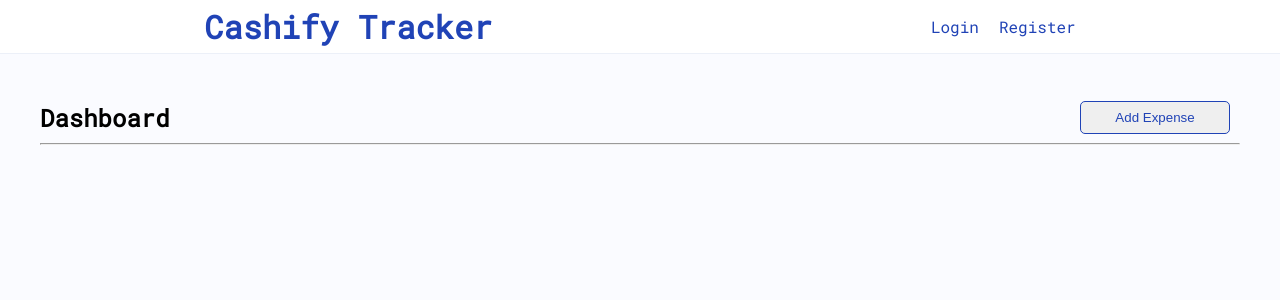
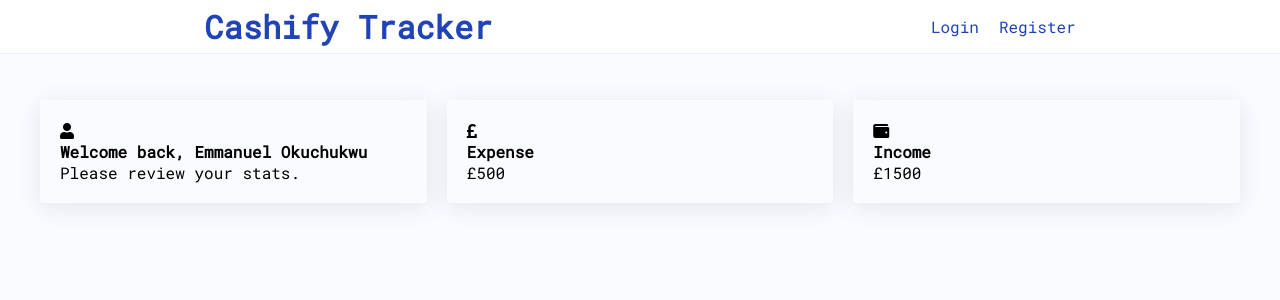
Before and after one commit to emmanz1995/expense-tracker-app, a React (Create React App) app: page /dashboard in a window 1280 px wide. Shown: the top 300 px of the page. Built offline with nearby package versions, Linux system fonts and the light colour scheme; no server answers.

Commit message:
started designing the dashboard

```diff
--- /dev/null
+++ b/src/component/cards/DashboardCard.jsx
@@ -0,0 +1,17 @@
+import React from 'react';
+import { StyledDashboardCard } from './styles';
+import { Link } from 'react-router-dom';
+
+const DashboardCard = ({ title, count, info, icon }) => {
+    return (
+        <StyledDashboardCard>
+            <Link to="" style={{ textDecoration: 'none', color: '#000' }}>
+                <span>{icon}</span>
+                <h4>{title}</h4>
+                <p>{count || info}</p>
+            </Link>
+        </StyledDashboardCard>
+    );
+}
+
+export default DashboardCard;
--- a/src/component/cards/styles.js
+++ b/src/component/cards/styles.js
@@ -18,3 +18,11 @@ export const Card = styled.div`
     //margin: 10px;
   }
 `;
+
+export const StyledDashboardCard = styled(Card)`
+  -webkit-box-shadow: 0 4px 24px 0 rgb(34 41 47 / 10%);
+  -moz-box-shadow: 0 4px 24px 0 rgb(34 41 47 / 10%);
+  box-shadow: 0 4px 24px 0 rgb(34 41 47 / 10%);
+  padding: 20px;
+  border: none;
+`;
--- a/src/pages/dashboard/Dashboard.jsx
+++ b/src/pages/dashboard/Dashboard.jsx
@@ -1,27 +1,33 @@
-import React, { useState } from 'react';
+import React, { /* useState */ } from 'react';
 import Navbar from "../../component/navigation/Navbar";
-import ExpenseModal from "../../component/modals/ExpenseModal";
-import { motion, AnimatePresence } from 'framer-motion';
-import { StyledModalButton } from '../../component/modals/style';
+// import ExpenseModal from "../../component/modals/ExpenseModal";
+// import { motion, AnimatePresence } from 'framer-motion';
+// import { StyledModalButton } from '../../component/modals/style';
 import { DashboardContainer } from './styles';
+import DashboardCard from '../../component/cards/DashboardCard';
 
 function Dashboard() {
-    const [openModal, setOpenModal] = useState(false);
-    const open = () => setOpenModal(true);
-    const close = () => setOpenModal(false);
+    // const [openModal, setOpenModal] = useState(false);
+    // const open = () => setOpenModal(true);
+    // const close = () => setOpenModal(false);
     return (
         <div>
             <Navbar />
             <DashboardContainer>
                 <div className="wrapper">
-                    <div className="dashboard-header">
-                        <h2>Dashboard</h2>
-                        <StyledModalButton type="submit" onClick={() => (!openModal ? open() : close())} value="Add Expense" />
-                        <AnimatePresence initial={false} exitBeforeEnter={true} onExitComplete={() => null}>
-                            {openModal && <ExpenseModal openModal={openModal} handleClose={close} />}
-                        </AnimatePresence>
+                    <div className="stats-wrapper">
+                        {/*<div className="dashboard-header">*/}
+                        {/*    <h2>Dashboard</h2>*/}
+                        {/*    <StyledModalButton type="submit" onClick={() => (!openModal ? open() : close())} value="Add Expense" />*/}
+                        {/*    <AnimatePresence initial={false} exitBeforeEnter={true} onExitComplete={() => null}>*/}
+                        {/*        {openModal && <ExpenseModal openModal={openModal} handleClose={close} />}*/}
+                        {/*    </AnimatePresence>*/}
+                        {/*</div>*/}
+                        {/*<hr />*/}
+                        <DashboardCard title="Welcome back, Emmanuel Okuchukwu" info="Please review your stats." icon={<i className="fas fa-user" />} />
+                        <DashboardCard title="Expense" count="£500" icon={<i className="fas fa-pound-sign"/>} />
+                        <DashboardCard title="Income" count="£1500" icon={<i className="fas fa-wallet" />} />
                     </div>
-                    <hr />
                 </div>
             </DashboardContainer>
         </div>
--- a/src/pages/dashboard/styles.js
+++ b/src/pages/dashboard/styles.js
@@ -2,13 +2,12 @@ import styled from 'styled-components';
 
 export const DashboardContainer = styled.main`
   margin: 100px 0;
-  .wrapper {
+  .stats-wrapper {
     margin: 0 auto;
     max-width: 1200px;
-  }
-  .dashboard-header {
     display: flex;
     align-items: center;
     justify-content: space-between;
+    grid-gap: 20px;
   }
 `
```
